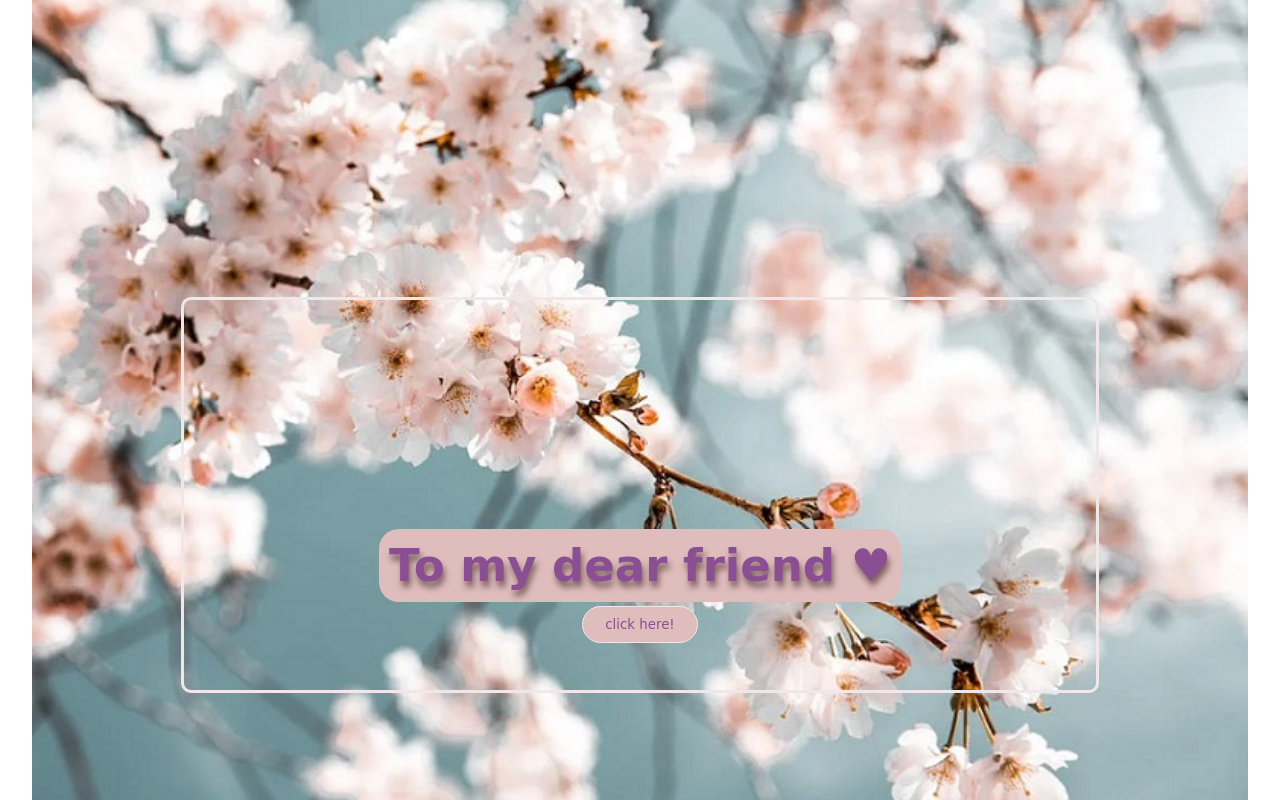
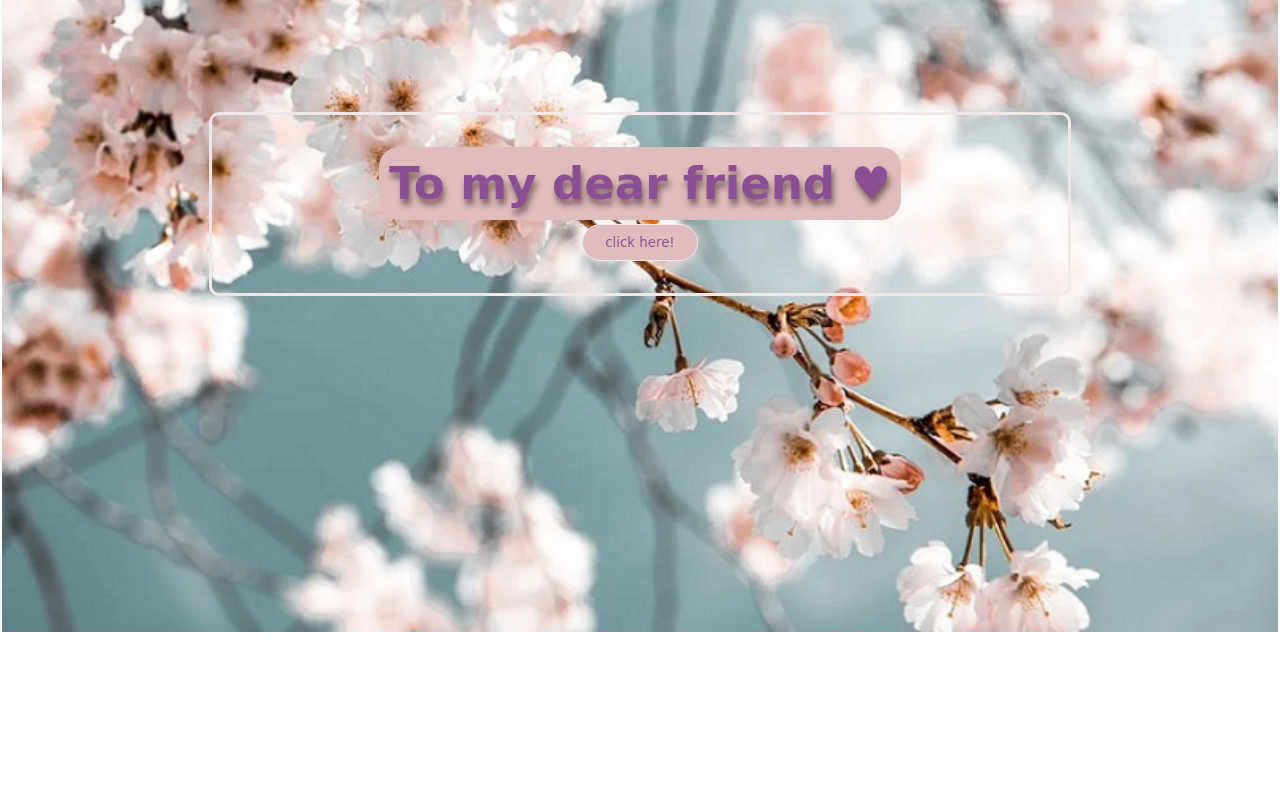
Before and after one commit to m00223/test, a plain HTML site: page index.html in a window 1280 px wide. Drawn offline with Linux system fonts and the light colour scheme; a web font is replaced by a local one.

Commit message:
fixed sizes

```diff
--- a/index.css
+++ b/index.css
@@ -5,15 +5,13 @@
 	margin: 2px;
 	box-sizing: border-box;
 }
-html, body{
+body{
 	height: 100%;
-	width: 95%;
+	width: 80%;
     max-width: 100%;
     max-height: 100%;
-    margin: auto;
+    margin: 50px auto 50px auto;
 	font-size: 20px;
-}
-body{
     background-image:url('images/bgp.jpg');
     background-repeat: no-repeat;
     background-position: center;
@@ -22,10 +20,10 @@ body{
 }
 main{
     border: 3px rgb(240, 232, 232) solid;
-    width: 80%;
-    height: 50%;
-    margin: auto;
-    margin-top: 25%;
+    width:85%;
+    max-width: 100%;
+    height: 100%;
+    margin: 50px auto 50px auto;
     text-align: center;
     align-items: center;
     display: flex;
@@ -36,7 +34,7 @@ h2{
     padding: 10px;
     border-radius: 20px;
     background-color: rgb(224, 189, 189);
-    margin-top: 25%;
+    margin-top: 30px;
     font-size: 45px;
     color:rgb(138, 78, 146);
     text-shadow: 2px 6px 6px rgba(23, 1, 1, 0.5);
@@ -52,6 +50,7 @@ button{
     border-radius: 20px;
     border: 1px rgb(240, 232, 232) solid;
     background-color:rgb(224, 189, 189);
+    margin-bottom: 30px;
 }
 button :hover{
     padding: 10px;
@@ -60,8 +59,8 @@ button :hover{
     background-color:rgb(138, 78, 146) ;
     color:   rgb(224, 189, 189);
 }
+
 a{
-
     padding: 10px;
     font: 30px;
     font-family: 'Annie Use Your Telescope', cursive;
```
